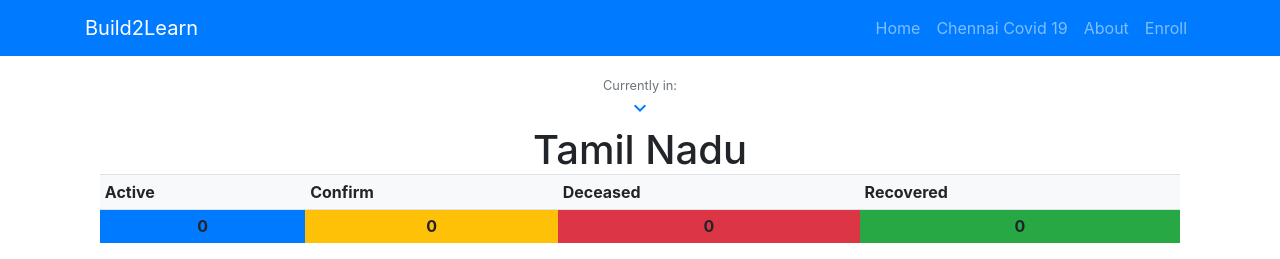
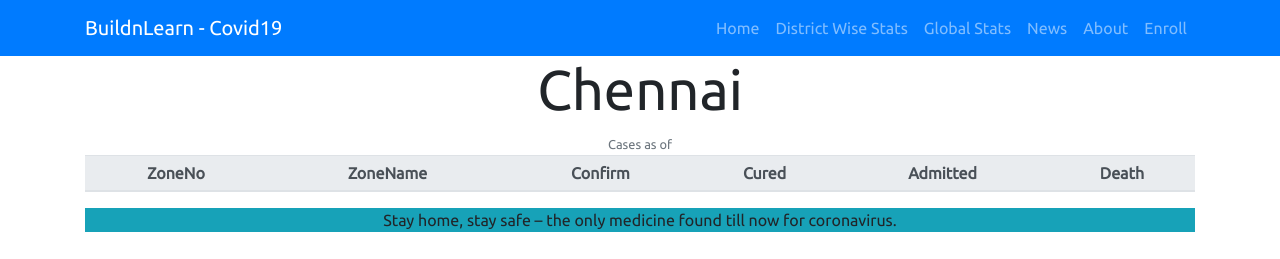
Before and after one commit to imranakbarin/Build2Learn, a Flask app: page /test in a window 1280 px wide. Shown: the top 259 px of the page. Run offline with Flask 2, Linux system fonts and the light colour scheme; data that the repository does not hold is empty; some libraries are stand-ins or nearby versions.

Commit message:
Chennai Stats

```diff
--- a/app.py
+++ b/app.py
@@ -76,14 +76,26 @@
 #testing some features in this route
 @app.route("/test")
 def test():
-    list_states = lines
-    totaldictionary = {}
-    get_state = request.args.get('state', default='Tamil Nadu')
-    covid19 =  covid(get_state,None)
-    data = covid19.getStateData()["districtData"]
-    totaldictionary = covid19.totalstats(data)
-    return render_template("hello_there.html", Statedata = data, State = get_state, totalstats = totaldictionary, Statelist = list_states)
+    # list_states = lines
+    # totaldictionary = {}
+    # get_state = request.args.get('state', default='Tamil Nadu')
+    # covid19 =  covid(get_state,None)
+    # data = covid19.getStateData()["districtData"]
+    # totaldictionary = covid19.totalstats(data)
+    # return render_template("hello_there.html", Statedata = data, State = get_state, totalstats = totaldictionary, Statelist = list_states)
+    return render_template("chennaizonewise.html")
 
+@app.route("/chennai")
+def chennaizonalreport():
+    covid19 = covid(None,None)
+    try:
+        response = covid19.getChennaizones()
+        #Fetching the Date from first key
+        FormattedDate = datetime.strptime(response[0]['date'].strip(), "%Y-%m-%d").strftime("%A, %d %b %Y")
+        return render_template('chennaizonewise.html', chennaidata = response, formatteddate = FormattedDate)
+    except Exception as e:
+		# return 404 page if error occurs
+	    return render_template("error-404.html")
 
 @app.route("/")
 def statewisereport():
--- a/covid.py
+++ b/covid.py
@@ -1,5 +1,6 @@
 import requests
 import requests_cache
+from datetime import datetime
 
 requests_cache.install_cache(expire_after=60)
 
@@ -64,3 +65,13 @@
         url ="https://api.covid19india.org/data.json"
         data = self.callApi(url,None)
         return data['statewise']
+
+
+#Chennai Zonal Wise Data
+
+    def getChennaizones(self):
+        url = "https://v2-api.sheety.co/be53bea9995480777df56e14adcfd93b/covid19Chennai/cases"
+        data = self.callApi(url,None)
+        #Sorting data using date
+        sorted_data = sorted(data['cases'], key=lambda x: datetime.strptime(x['date'].strip(), '%Y-%m-%d'), reverse = True)
+        return sorted_data
--- /dev/null
+++ b/templates/chennaizonewise.html
@@ -0,0 +1,43 @@
+  {% extends "layout.html" %}
+        {% block title %}
+       Chennai Zonal Stats
+
+        {% endblock %}
+        {% block content %}
+
+<h3 class="display-4">Chennai</h3>
+<small class="text-muted">Cases as of {{formatteddate}}</small>
+<div class="table-responsive">
+ <table class="table table-sm">
+  <thead class="thead-light">
+    <tr>
+      <th scope="col">ZoneNo</th>
+      <th scope="col" >ZoneName</th>
+      <th scope="col">Confirm</th>
+      <th scope="col">Cured</th>
+      <th scope="col">Admitted</th>
+      <th scope="col">Death</th>
+    </tr>
+  </thead>
+  <tbody>
+
+     {% for zones in chennaidata %}
+      {% if loop.index <=15 %}
+      <tr>
+      <td>{{zones['zoneNo']}}</td>
+      <th scope="row">{{(zones['zoneName']) }}</th>
+      <td>{{zones['confirmedCases'] | comafy }}</td>
+      <td class="text-success">{{zones['recovered'] | comafy }}</td>
+      <td class="text-warning">{{zones['hospitalized'] | comafy }}</td>
+      <td class="text-danger">{{zones['deceased'] | comafy }}</td>
+      </tr>
+      {% endif %}
+     {%- endfor %}
+  </div>
+  </tbody>
+
+
+</table>
+
+<p class="bg-info">Stay home, stay safe – the only medicine found till now for coronavirus.</p>
+     {% endblock %}
--- a/templates/layout.html
+++ b/templates/layout.html
@@ -31,8 +31,6 @@
    <link rel="stylesheet" href="https://netdna.bootstrapcdn.com/font-awesome/4.0.3/css/font-awesome.min.css">
     <link rel="stylesheet" href="https://fonts.googleapis.com/icon?family=Material+Icons">
      <link rel="stylesheet" href="https://cdnjs.cloudflare.com/ajax/libs/flag-icon-css/3.4.6/css/flag-icon.min.css">
-    <link rel="stylesheet" type="text/css" href="{{ url_for('static', filename='css/Login.css')}}" />
-    <link rel="stylesheet" type="text/css" href="{{ url_for('static', filename='css/Register.css')}}" />
     <link href='https://fonts.googleapis.com/css?family=Ubuntu' rel='stylesheet'>
     <style>
     body {
@@ -99,7 +97,8 @@
     <div class="text-center">
    <a href="https://github.com/imranakbarin/Build2Learn/" target="_blank"> <img src="https://forthebadge.com/images/badges/made-with-python.svg"> </a>
     <p><small class="text-muted">Developed by BuildnLearn Community during the Quarantine time </p>
-	   <p>    Data Sources <a href="https://api.covid19india.org/" target="_blank" rel="noopener noreferrer">Covid19India</a> | <a href="https://api.covid19api.com/summary" target="_blank" rel="noopener noreferrer">Global</a> | <a href="https://newsapi.org/" target="_blank" rel="noopener noreferrer">NewsApi</a> </p>
+	   <p>    Data Sources & Thanks to <a href="https://api.covid19india.org/" target="_blank" rel="noopener noreferrer">Covid19India</a> | <a href="https://api.covid19api.com/summary" target="_blank" rel="noopener noreferrer">Global</a> | <a href="https://newsapi.org/" target="_blank" rel="noopener noreferrer">NewsApi</a>
+     | <a href=" https://github.com/elseasama/covid19chennai" target="_blank" rel="noopener noreferrer">Chennai Stats</a></p>
     </small>
     </div>
   </footer>
```
Also changed, not shown: 1 other file.
